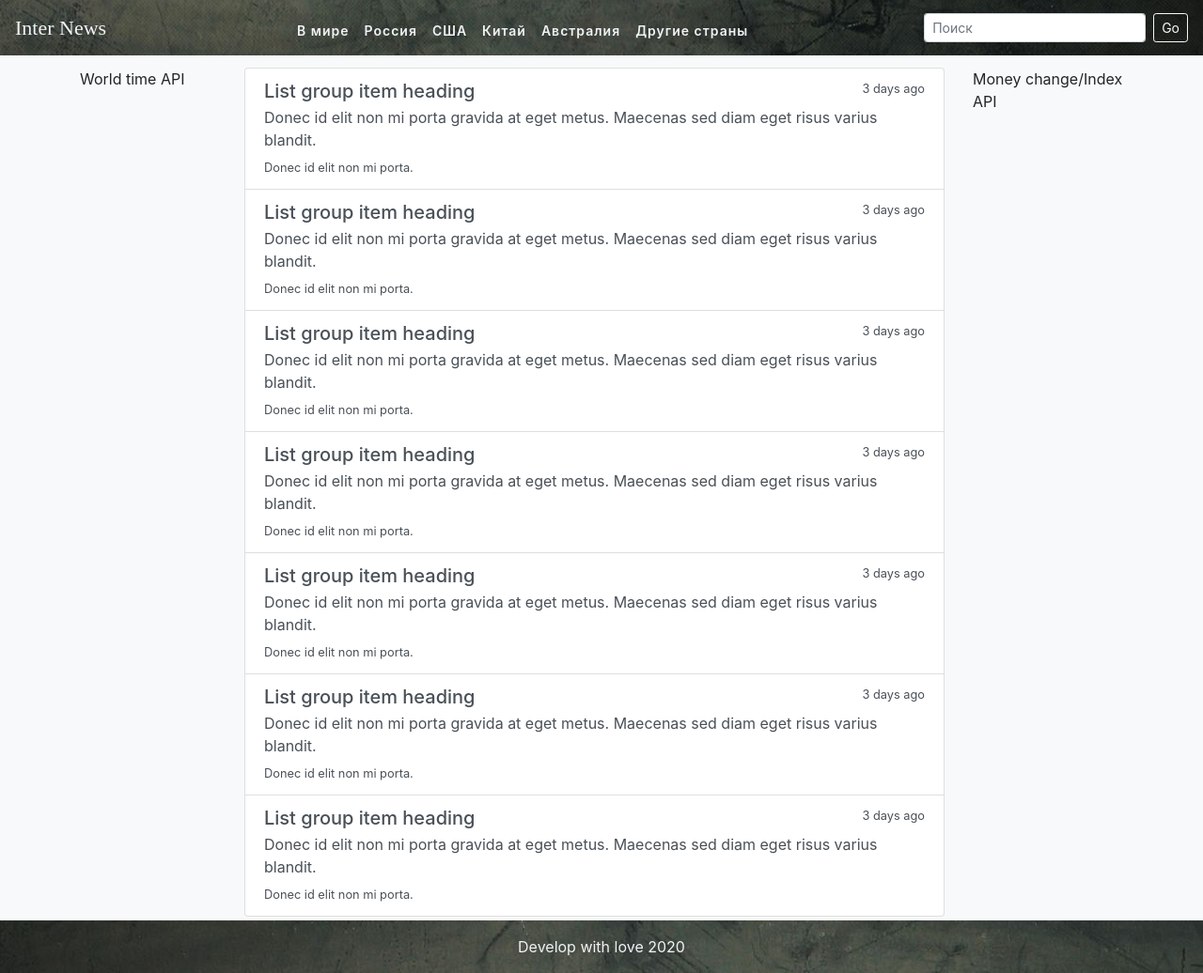
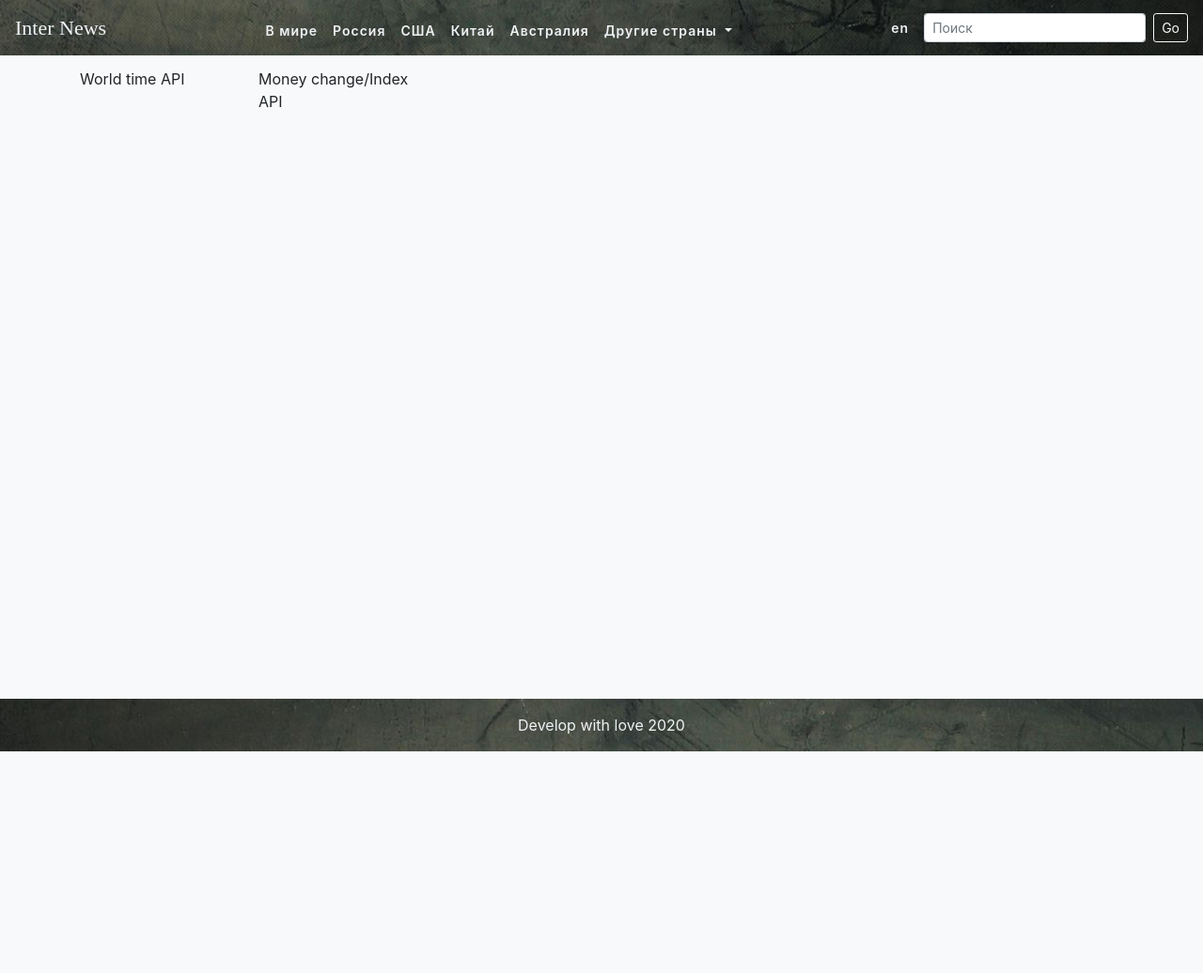
Before and after one commit to AlexeyMegley/internews, a Django app: page / in a window 1280 px wide. Shown: the whole page at 94% size. After the commit the page ends 800 px from the top, so only its background shows below. Run offline with Django 3.2, Linux system fonts and the light colour scheme; parts of the project's set-up code (start-up, migrations or seed data) failed here and were passed over; some libraries are stand-ins or nearby versions; some web fonts are replaced.

Commit message:
Some update in front

```diff
--- a/internews_web/news/templates/main/base.html
+++ b/internews_web/news/templates/main/base.html
@@ -20,27 +20,41 @@
     <a class="navbar-brand" href="#">Inter News</a>
     <ul class="navbar-nav mr-auto ml-auto mt-2 mt-lg-auto">
       <li class="nav-item active">
-        <a class="nav-link" href="#">В мире</a>
+        <a class="nav-link" href="/">В мире</a>
+      </li>
+      <li class="nav-item active">
+        <a class="nav-link" href="/russia">Россия</a>
       </li>
       <li class="nav-item">
-        <a class="nav-link" href="#">Россия</a>
+        <a class="nav-link" href="/usa">США</a>
       </li>
       <li class="nav-item">
-        <a class="nav-link" href="#">США</a>
+        <a class="nav-link" href="/china">Китай</a>
       </li>
       <li class="nav-item">
-        <a class="nav-link" href="#">Китай</a>
+        <a class="nav-link" href="/australia">Австралия</a>
       </li>
-      <li class="nav-item">
-        <a class="nav-link" href="#">Австралия</a>
-      </li>
-      <li class="nav-item">
-        <a class="nav-link" href="#">Другие страны</a>
+      <li class="nav-item dropdown">
+        <a class="nav-link dropdown-toggle" href="#" id="navbarDropdown" role="button" data-toggle="dropdown" aria-haspopup="true" aria-expanded="false">
+          Другие страны
+        </a>
+        <div class="dropdown-menu" aria-labelledby="navbarDropdown">
+          <a class="dropdown-item" href="#">Белорусия</a>
+          <a class="dropdown-item" href="#">Казахстан</a>
+          <a class="dropdown-item" href="#">Украина</a>
+        </div>
       </li>
     </ul>
     <form class="form-inline my-2 my-lg-0">
+      {% if '/' == request.path %}
+      <a class="nav-link" href="/en">en</a>
       <input class="form-control form-control-sm mr-sm-2" type="search" placeholder="Поиск" aria-label="Search">
       <button class="btn btn-sm btn-outline-light my-2 my-sm-0" type="submit">Go</button>
+      {% else %}
+      <a class="nav-link" href="/">ru</a>
+      <input class="form-control form-control-sm mr-sm-2" type="search" placeholder="Поиск" aria-label="Search">
+      <button class="btn btn-sm btn-outline-light my-2 my-sm-0" type="submit">Go</button>
+      {% endif %}
     </form>
   </div>
 </nav>
--- a/internews_web/news/templates/main/main.html
+++ b/internews_web/news/templates/main/main.html
@@ -5,64 +5,19 @@
     <div class="row">
     <div class="col-sm-2">
         <section class="sticky-top" style="top: 70px;"><p>World time API</p></section></div>
-    <div class="list-group  col-sm-8">
-        <a href="#" class="list-group-item list-group-item-action">
+    <div>
+    {% for article in articles %}
+        <a href={{article.relative_link}} class="list-group-item list-group-item-action">
             <div class="d-flex w-100 justify-content-between">
-                <h5 class="mb-1">List group item heading</h5>
-                <small>3 days ago</small>
+                <h5 class="mb-1">{{article.header}}</h5>
             </div>
-            <p class="mb-1">Donec id elit non mi porta gravida at eget metus. Maecenas sed diam eget risus varius blandit.</p>
-            <small>Donec id elit non mi porta.</small>
+            <p class="mb-1"></p>
+            <div>
+            <small>{{article.media}}</small>
+            <small>{{article.created_time}}</small>
+            </div>
         </a>
-        <a href="#" class="list-group-item list-group-item-action">
-            <div class="d-flex w-100 justify-content-between">
-                <h5 class="mb-1">List group item heading</h5>
-                <small>3 days ago</small>
-            </div>
-            <p class="mb-1">Donec id elit non mi porta gravida at eget metus. Maecenas sed diam eget risus varius blandit.</p>
-            <small>Donec id elit non mi porta.</small>
-        </a>
-        <a href="#" class="list-group-item list-group-item-action">
-            <div class="d-flex w-100 justify-content-between">
-                <h5 class="mb-1">List group item heading</h5>
-                <small>3 days ago</small>
-            </div>
-            <p class="mb-1">Donec id elit non mi porta gravida at eget metus. Maecenas sed diam eget risus varius blandit.</p>
-            <small>Donec id elit non mi porta.</small>
-        </a>
-        <a href="#" class="list-group-item list-group-item-action">
-            <div class="d-flex w-100 justify-content-between">
-                <h5 class="mb-1">List group item heading</h5>
-                <small>3 days ago</small>
-            </div>
-            <p class="mb-1">Donec id elit non mi porta gravida at eget metus. Maecenas sed diam eget risus varius blandit.</p>
-            <small>Donec id elit non mi porta.</small>
-        </a>
-        <a href="#" class="list-group-item list-group-item-action">
-            <div class="d-flex w-100 justify-content-between">
-                <h5 class="mb-1">List group item heading</h5>
-                <small>3 days ago</small>
-            </div>
-            <p class="mb-1">Donec id elit non mi porta gravida at eget metus. Maecenas sed diam eget risus varius blandit.</p>
-            <small>Donec id elit non mi porta.</small>
-        </a>
-        <a href="#" class="list-group-item list-group-item-action">
-            <div class="d-flex w-100 justify-content-between">
-                <h5 class="mb-1">List group item heading</h5>
-                <small>3 days ago</small>
-            </div>
-            <p class="mb-1">Donec id elit non mi porta gravida at eget metus. Maecenas sed diam eget risus varius blandit.</p>
-            <small>Donec id elit non mi porta.</small>
-        </a>
-        <a href="#" class="list-group-item list-group-item-action">
-            <div class="d-flex w-100 justify-content-between">
-                <h5 class="mb-1">List group item heading</h5>
-                <small>3 days ago</small>
-            </div>
-            <p class="mb-1">Donec id elit non mi porta gravida at eget metus. Maecenas sed diam eget risus varius blandit.</p>
-            <small>Donec id elit non mi porta.</small>
-        </a>
-
+    {% endfor %}
     </div>
     <div class="col-sm-2"><section class="sticky-top" style="top: 70px;"><p>Money change/Index API<p></section></div>
     </div>
```
Also changed, not shown: internews_web/news/migrations/0001_initial.py (deleted).
